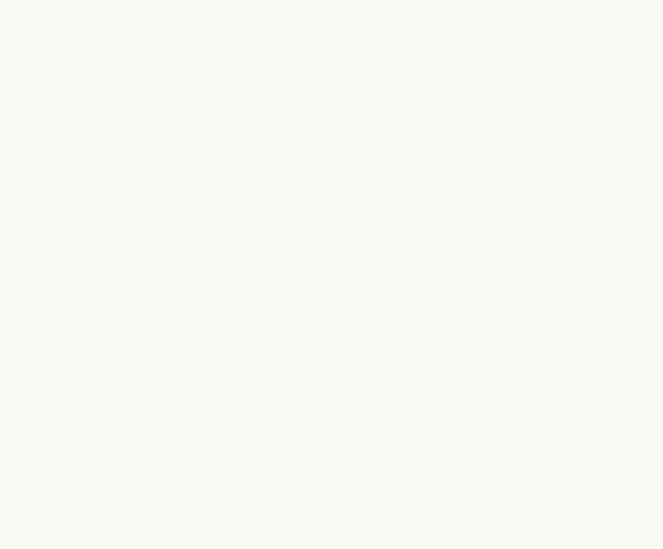
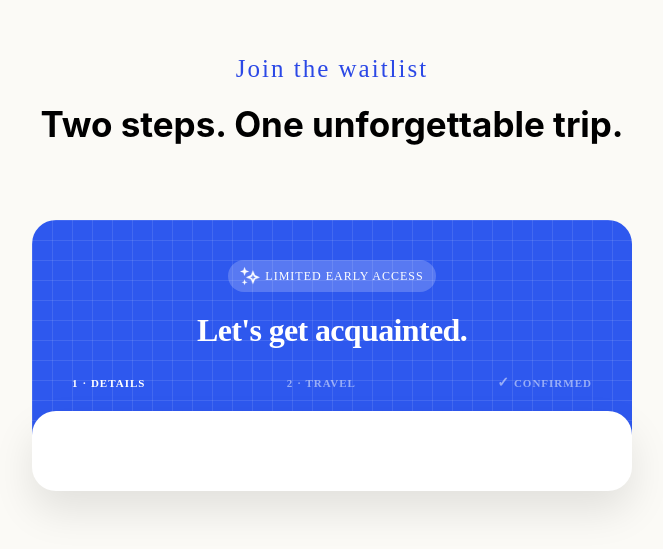
Before and after one commit to iftekar2/tasker_web, a React (Create React App) app: page / in a window 1280 px wide. Shown: the part 975-1524 px from the top of the page, without its empty margins (308-971 px from the left). Before the commit the page ends 800 px from the top, so only its background shows below. Built offline with nearby package versions, Linux system fonts and the light colour scheme.

Commit message:
Working on Join waitlist page

```diff
--- a/src/App.js
+++ b/src/App.js
@@ -1,11 +1,13 @@
 import HomePage from "./home_page";
 import styled from "styled-components";
+import Waitlist from "./waitlist";
 
 function App() {
   return (
     <div className="App">
       <MainLayout>
         <HomePage />
+        <Waitlist />
       </MainLayout>
     </div>
   );
@@ -15,10 +17,6 @@ const MainLayout = styled.div`
   display: flex;
   flex-direction: column;
   align-items: center;
-  justify-content: center;
-  gap: 20px;
-  //padding: 20px;
-  min-height: 100vh;
 `;
 
 export default App;
--- a/src/home_page.jsx
+++ b/src/home_page.jsx
@@ -2,6 +2,13 @@ import React from "react";
 import styled from "styled-components";
 
 function HomePage() {
+  const scrollToWaitList = () => {
+    const element = document.getElementById("signup-form");
+
+    if (element) {
+      element.scrollIntoView({ behavior: "smooth" });
+    }
+  };
   return (
     <HomePageComponent>
       <HomePageInfo>
@@ -36,7 +43,7 @@ function HomePage() {
         </div>
 
         <div className="cta-section">
-          <button className="join-button">
+          <button className="join-button" onClick={scrollToWaitList}>
             Scroll to Join <span className="arrow">&darr;</span>
           </button>
         </div>
@@ -46,25 +53,26 @@ function HomePage() {
 }
 
 const HomePageComponent = styled.section`
+  width: 100%;
   display: flex;
   flex-direction: column;
   align-items: center;
   justify-content: center;
   gap: 32px;
-  padding: 40px 24px;
   max-width: 1280px;
   margin: 0 auto;
   color: black;
-
-  @media (min-width: 1024px) {
-    flex-direction: row;
-    gap: 64px;
-    padding: 80px 40px;
-  }
 `;
 
 const HomePageInfo = styled.div`
   flex: 1;
+  display: flex;
+  flex-direction: column;
+  justify-content: center;
+  align-items: center;
+
+  min-height: 100vh;
+
   font-family:
     -apple-system, BlinkMacSystemFont, "Segoe UI", Roboto, Helvetica, Arial,
     sans-serif;
@@ -84,7 +92,7 @@ const HomePageInfo = styled.div`
   }
 
   h1 {
-    font-size: 72px;
+    font-size: clamp(2.25rem, 11vw, 4.5rem);
     font-weight: 600;
     line-height: 1.05;
     letter-spacing: -0.025em;
@@ -101,13 +109,16 @@ const HomePageInfo = styled.div`
   }
 
   .description {
+    display: flex;
+    justify-content: center;
+    align-items: center;
     text-align: center;
     margin-top: 24px;
-    font-size: 18px;
+    font-size: clamp(1rem, 4.2vw, 1.25rem);
     line-height: 1.6;
     color: #5c646f;
-    font-size: 20px;
     font-weight: 500;
+    max-width: 680px;
   }
 
   .cta-section {
--- a/src/index.css
+++ b/src/index.css
@@ -1,4 +1,5 @@
 body {
   margin: 0;
   background-color: #fbfaf6;
+  padding: 24px;
 }
--- /dev/null
+++ b/src/waitlist.jsx
@@ -0,0 +1,183 @@
+import React from "react";
+import styled from "styled-components";
+import icon from "./assets/icons8-magic-24.png";
+
+function WaitList() {
+  return (
+    <WaitListComponent id="signup-form">
+      <WaitListSection>
+        <WaitListTitle>Join the waitlist</WaitListTitle>
+
+        <WaitListInfo>Two steps. One unforgettable trip.</WaitListInfo>
+
+        <WaitListForm>
+          <BlueHeader>
+            <LimitedAccessText>
+              <img src={icon} alt="icon" /> Limited early access
+            </LimitedAccessText>
+
+            <FormTitle>Let's get acquainted.</FormTitle>
+
+            <StepsContainer>
+              <Step className="active">
+                <span className="step-number">1</span> · DETAILS
+              </Step>
+              <Step>
+                <span className="step-number">2</span> · TRAVEL
+              </Step>
+              <Step>
+                <span className="check-icon">✓</span> CONFIRMED
+              </Step>
+            </StepsContainer>
+          </BlueHeader>
+
+          <UserInputSection>{/* Your inputs go here */}</UserInputSection>
+        </WaitListForm>
+      </WaitListSection>
+    </WaitListComponent>
+  );
+}
+
+const WaitListComponent = styled.div`
+  min-height: 100vh;
+  width: 100%;
+  text-align: center;
+
+  display: flex;
+  justify-content: center;
+  align-items: center;
+
+  padding: 24px;
+`;
+
+const WaitListSection = styled.div`
+  display: flex;
+  flex-direction: column;
+  align-items: center;
+  width: 100%;
+`;
+
+const WaitListTitle = styled.div`
+  font-size: 25px;
+  letter-spacing: 2px;
+  color: #2b48e6;
+`;
+
+const WaitListInfo = styled.h3`
+  margin-top: 20px;
+  font-size: 35px;
+  font-family:
+    -apple-system, BlinkMacSystemFont, "Segoe UI", Roboto, Helvetica, Arial,
+    sans-serif;
+`;
+
+const WaitListForm = styled.div`
+  width: 95%;
+  max-width: 600px;
+  position: relative;
+  margin-top: 40px;
+  /* Remove the background from here, we will move it to a 'Header' div */
+`;
+
+const BlueHeader = styled.div`
+  background: #2e58ee;
+  border-radius: 24px 24px 0 0; /* Only round the top corners */
+  padding: 40px 40px 60px 40px; /* Extra bottom padding for the overlap */
+
+  background-image:
+    linear-gradient(rgba(255, 255, 255, 0.1) 1px, transparent 1px),
+    linear-gradient(90deg, rgba(255, 255, 255, 0.1) 1px, transparent 1px);
+  background-size: 20px 20px;
+
+  display: flex;
+  flex-direction: column;
+  align-items: center; /* Centers the LimitedAccess and Title */
+`;
+
+const LimitedAccessText = styled.div`
+  /* Change display to inline-flex */
+  display: inline-flex;
+  align-items: center;
+  gap: 5px;
+
+  background: rgba(255, 255, 255, 0.2);
+  padding: 6px 12px;
+  border-radius: 99px;
+  font-size: 12px;
+  color: white;
+  letter-spacing: 1px;
+  text-transform: uppercase;
+  margin-bottom: 20px;
+  width: max-content;
+
+  img {
+    height: 20px;
+    width: 20px;
+  }
+`;
+
+const FormTitle = styled.h2`
+  color: white;
+  font-size: 32px;
+  margin: 0;
+  font-weight: 700;
+  letter-spacing: -0.02em;
+`;
+
+const StepsContainer = styled.div`
+  display: flex;
+  justify-content: space-between;
+  align-items: center;
+  width: 100%;
+  margin-top: 25px;
+`;
+
+const Step = styled.div`
+  display: flex;
+  align-items: center;
+  gap: 4px;
+
+  color: white;
+  font-size: 11px;
+  font-weight: 700;
+  letter-spacing: 1px;
+  opacity: 0.5;
+
+  &.active {
+    opacity: 1;
+  }
+
+  .step-number {
+    font-variant-numeric: tabular-nums;
+  }
+
+  .check-icon {
+    font-size: 14px;
+    font-weight: 900;
+  }
+`;
+
+const UserInputSection = styled.div`
+  background: white;
+
+  /* 1. Change width to 100% so it fits its parent perfectly */
+  width: 100%;
+
+  /* 2. Use box-sizing to ensure padding doesn't push the width wider than 100% */
+  box-sizing: border-box;
+
+  padding: 40px;
+  border-radius: 24px;
+  margin-top: -40px;
+  box-shadow: 0 20px 40px rgba(0, 0, 0, 0.1);
+  position: relative;
+  z-index: 2;
+
+  /* 3. On very small screens, reduce padding so the inputs have more room */
+  @media (max-width: 480px) {
+    padding: 24px 16px;
+    border-radius: 16px;
+  }
+`;
+
+export default WaitList;
```
Also changed, not shown: src/assets/icons8-magic-24.png (added).
